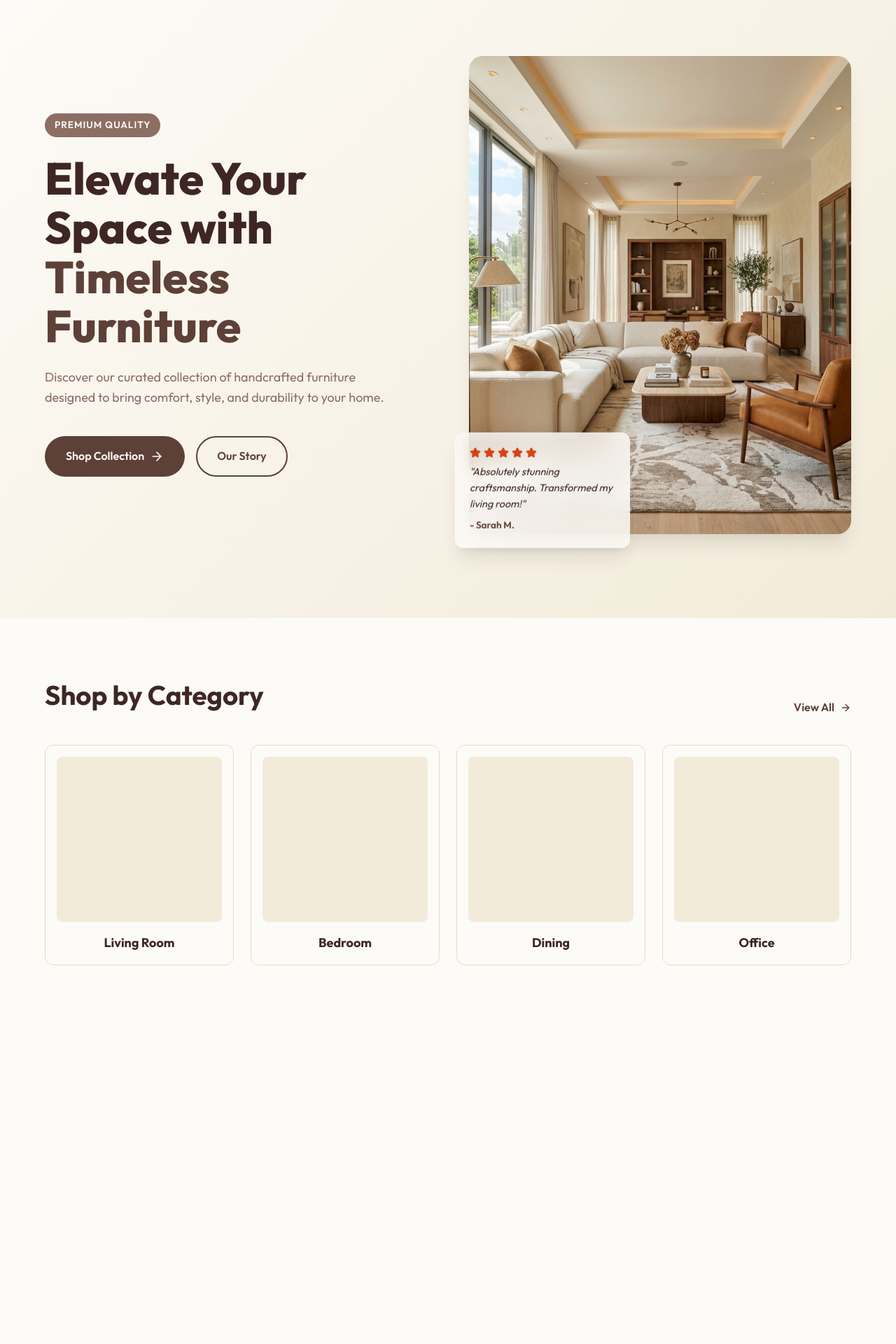
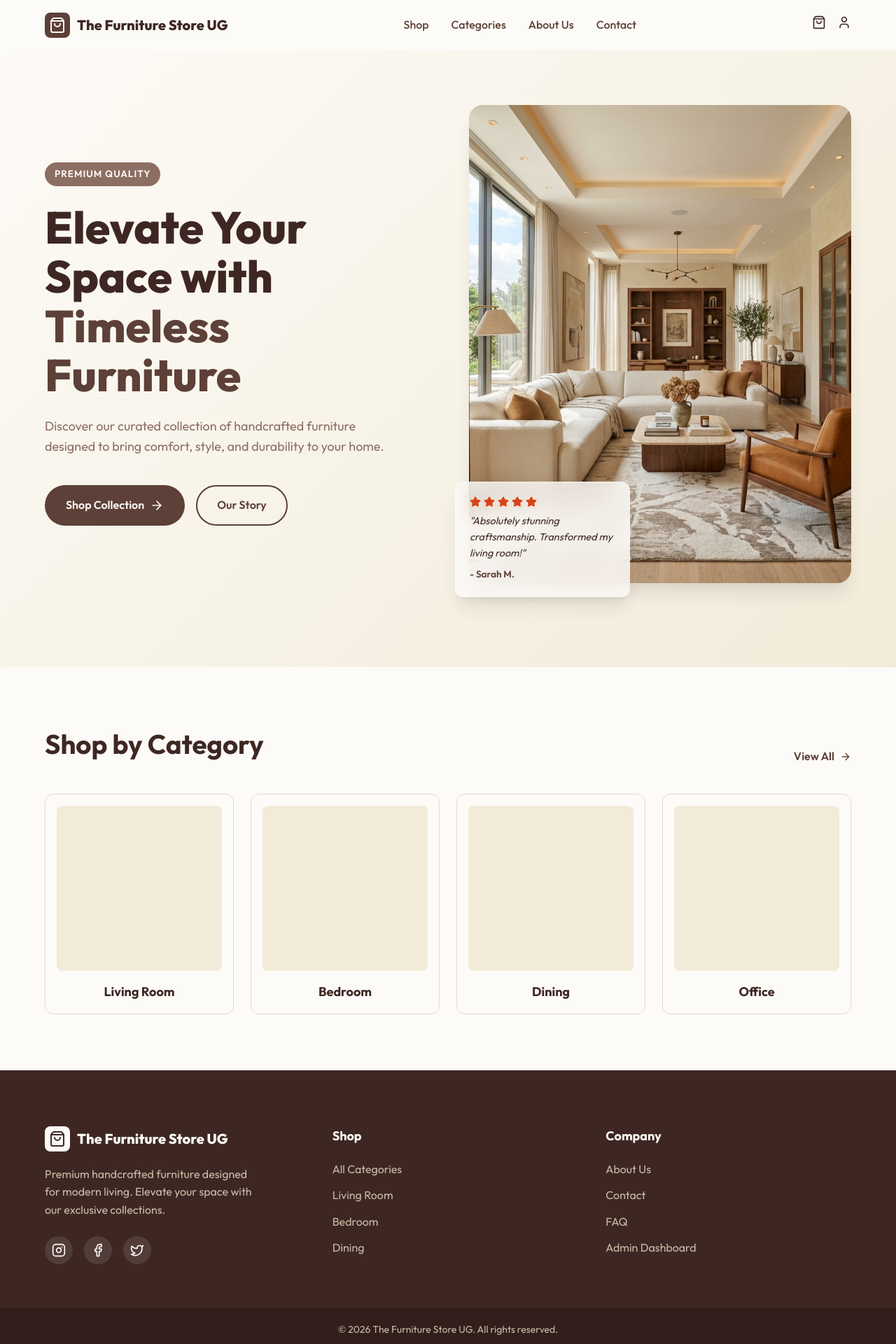
Before and after one commit to laptertechnologies-hue/thefurniturestoreug-website, a Next.js app: page / in a window 1280 px wide. Shown: the top 1920 px of the page at 70% size. Before the commit the page ends 1459 px from the top, so only its background shows below. Built offline with nearby package versions, Linux system fonts and the light colour scheme.

Commit message:
Add premium Navbar and Footer components

```diff
--- a/src/app/layout.tsx
+++ b/src/app/layout.tsx
@@ -1,5 +1,6 @@
 import type { Metadata } from "next";
 import { Outfit } from "next/font/google";
+import Navbar from "@/components/Navbar";
 import "./globals.css";
 
 const outfit = Outfit({ subsets: ["latin"], variable: "--font-outfit" });
@@ -9,6 +10,8 @@ export const metadata: Metadata = {
   description: "Premium Furniture for Your Home. Order online today.",
 };
 
+import Footer from "@/components/Footer";
+
 export default function RootLayout({
   children,
 }: Readonly<{
@@ -17,9 +20,9 @@ export default function RootLayout({
   return (
     <html lang="en">
       <body className={outfit.className}>
-        {/* We will add Navbar here */}
-        <main>{children}</main>
-        {/* We will add Footer here */}
+        <Navbar />
+        <main style={{ paddingTop: '70px', minHeight: 'calc(100vh - 70px)' }}>{children}</main>
+        <Footer />
       </body>
     </html>
   );
--- /dev/null
+++ b/src/components/Footer.css
@@ -0,0 +1,87 @@
+.footer {
+  background-color: var(--color-brown-dark);
+  color: var(--color-cream-dark);
+  padding-top: 80px;
+}
+
+.footer-container {
+  display: grid;
+  grid-template-columns: 1fr;
+  gap: 40px;
+  padding-bottom: 60px;
+}
+
+@media (min-width: 768px) {
+  .footer-container {
+    grid-template-columns: 1fr 2fr;
+  }
+}
+
+.footer-brand .logo {
+  color: var(--color-cream);
+  margin-bottom: 20px;
+}
+
+.footer-brand .logo-icon {
+  background-color: var(--color-cream);
+  color: var(--color-brown-dark);
+}
+
+.footer-description {
+  max-width: 300px;
+  margin-bottom: 24px;
+  color: #c7bca7;
+}
+
+.social-links {
+  display: flex;
+  gap: 16px;
+}
+
+.social-link {
+  color: var(--color-cream);
+  background: rgba(255, 255, 255, 0.1);
+  width: 40px;
+  height: 40px;
+  display: flex;
+  align-items: center;
+  justify-content: center;
+  border-radius: 50%;
+  transition: all var(--transition-fast);
+}
+
+.social-link:hover {
+  background: var(--color-accent);
+  transform: translateY(-2px);
+}
+
+.footer-links {
+  display: grid;
+  grid-template-columns: 1fr 1fr;
+  gap: 40px;
+}
+
+.link-group h3 {
+  color: var(--color-cream);
+  margin-bottom: 20px;
+  font-size: 1.125rem;
+}
+
+.link-group a {
+  display: block;
+  margin-bottom: 12px;
+  color: #c7bca7;
+  transition: color var(--transition-fast);
+}
+
+.link-group a:hover {
+  color: var(--color-cream);
+}
+
+.footer-bottom {
+  background-color: rgba(0, 0, 0, 0.2);
+  padding: 20px 0;
+  text-align: center;
+  font-size: 0.875rem;
+  color: #c7bca7;
+}
--- /dev/null
+++ b/src/components/Footer.tsx
@@ -0,0 +1,48 @@
+import Link from "next/link";
+import { ShoppingBag, Instagram, Facebook, Twitter } from "lucide-react";
+import "./Footer.css";
+
+export default function Footer() {
+  return (
+    <footer className="footer">
+      <div className="container footer-container">
+        <div className="footer-brand">
+          <Link href="/" className="logo">
+            <span className="logo-icon"><ShoppingBag size={24} /></span>
+            <span className="logo-text">The Furniture Store UG</span>
+          </Link>
+          <p className="footer-description">
+            Premium handcrafted furniture designed for modern living. Elevate your space with our exclusive collections.
+          </p>
+          <div className="social-links">
+            <a href="#" className="social-link"><Instagram size={20} /></a>
+            <a href="#" className="social-link"><Facebook size={20} /></a>
+            <a href="#" className="social-link"><Twitter size={20} /></a>
+          </div>
+        </div>
+
+        <div className="footer-links">
+          <div className="link-group">
+            <h3>Shop</h3>
+            <Link href="/categories">All Categories</Link>
+            <Link href="/category/living-room">Living Room</Link>
+            <Link href="/category/bedroom">Bedroom</Link>
+            <Link href="/category/dining">Dining</Link>
+          </div>
+          <div className="link-group">
+            <h3>Company</h3>
+            <Link href="/about">About Us</Link>
+            <Link href="/contact">Contact</Link>
+            <Link href="/faq">FAQ</Link>
+            <Link href="/admin">Admin Dashboard</Link>
+          </div>
+        </div>
+      </div>
+      <div className="footer-bottom">
+        <div className="container">
+          <p>&copy; {new Date().getFullYear()} The Furniture Store UG. All rights reserved.</p>
+        </div>
+      </div>
+    </footer>
+  );
+}
--- /dev/null
+++ b/src/components/Navbar.css
@@ -0,0 +1,125 @@
+/* Navbar Styles */
+.navbar {
+  position: fixed;
+  top: 0;
+  left: 0;
+  width: 100%;
+  z-index: 100;
+  border-bottom: 1px solid rgba(255, 255, 255, 0.2);
+  transition: all var(--transition-normal);
+}
+
+.nav-container {
+  display: flex;
+  justify-content: space-between;
+  align-items: center;
+  height: 70px;
+}
+
+.logo {
+  display: flex;
+  align-items: center;
+  gap: 10px;
+  font-weight: 800;
+  font-size: 1.25rem;
+  color: var(--color-brown-dark);
+}
+
+.logo-icon {
+  background: var(--color-brown);
+  color: var(--color-cream);
+  width: 36px;
+  height: 36px;
+  border-radius: var(--border-radius-sm);
+  display: flex;
+  align-items: center;
+  justify-content: center;
+}
+
+.desktop-nav {
+  display: none;
+  gap: 32px;
+}
+
+@media (min-width: 768px) {
+  .desktop-nav {
+    display: flex;
+  }
+}
+
+.nav-link {
+  font-weight: 500;
+  color: var(--color-brown);
+  position: relative;
+}
+
+.nav-link::after {
+  content: '';
+  position: absolute;
+  bottom: -4px;
+  left: 0;
+  width: 0;
+  height: 2px;
+  background-color: var(--color-accent);
+  transition: width var(--transition-fast);
+}
+
+.nav-link:hover::after {
+  width: 100%;
+}
+
+.nav-actions {
+  display: flex;
+  align-items: center;
+  gap: 16px;
+}
+
+.icon-btn {
+  color: var(--color-brown-dark);
+  transition: color var(--transition-fast), transform var(--transition-fast);
+}
+
+.icon-btn:hover {
+  color: var(--color-accent);
+  transform: translateY(-2px);
+}
+
+.mobile-toggle {
+  display: flex;
+  color: var(--color-brown-dark);
+}
+
+@media (min-width: 768px) {
+  .mobile-toggle {
+    display: none;
+  }
+}
+
+/* Mobile Nav Overlay */
+.mobile-nav {
+  position: absolute;
+  top: 70px;
+  left: 0;
+  width: 100%;
+  background: var(--color-cream);
+  padding: 20px;
+  display: flex;
+  flex-direction: column;
+  gap: 16px;
+  box-shadow: var(--shadow-md);
+  border-bottom: 1px solid var(--border-color);
+}
+
+.mobile-link {
+  font-size: 1.1rem;
+  font-weight: 500;
+  padding: 10px 0;
+  border-bottom: 1px solid var(--border-color);
+  color: var(--color-brown-dark);
+}
+
+.auth-link {
+  color: var(--color-accent);
+  font-weight: 700;
+  border-bottom: none;
+}
--- /dev/null
+++ b/src/components/Navbar.tsx
@@ -0,0 +1,53 @@
+"use client";
+import Link from "next/link";
+import { useState } from "react";
+import { ShoppingBag, Menu, X, User } from "lucide-react";
+import "./Navbar.css";
+
+export default function Navbar() {
+  const [isOpen, setIsOpen] = useState(false);
+
+  return (
+    <header className="navbar glass">
+      <div className="container nav-container">
+        <Link href="/" className="logo">
+          <span className="logo-icon"><ShoppingBag size={24} /></span>
+          <span className="logo-text">The Furniture Store UG</span>
+        </Link>
+
+        {/* Desktop Nav */}
+        <nav className="desktop-nav">
+          <Link href="/shop" className="nav-link">Shop</Link>
+          <Link href="/categories" className="nav-link">Categories</Link>
+          <Link href="/about" className="nav-link">About Us</Link>
+          <Link href="/contact" className="nav-link">Contact</Link>
+        </nav>
+
+        <div className="nav-actions">
+          <Link href="/cart" className="icon-btn">
+            <ShoppingBag size={20} />
+          </Link>
+          <Link href="/login" className="icon-btn">
+            <User size={20} />
+          </Link>
+
+          {/* Mobile Menu Toggle */}
+          <button className="mobile-toggle" onClick={() => setIsOpen(!isOpen)}>
+            {isOpen ? <X size={24} /> : <Menu size={24} />}
+          </button>
+        </div>
+      </div>
+
+      {/* Mobile Nav */}
+      {isOpen && (
+        <div className="mobile-nav animate-fade-in">
+          <Link href="/shop" className="mobile-link" onClick={() => setIsOpen(false)}>Shop</Link>
+          <Link href="/categories" className="mobile-link" onClick={() => setIsOpen(false)}>Categories</Link>
+          <Link href="/about" className="mobile-link" onClick={() => setIsOpen(false)}>About Us</Link>
+          <Link href="/contact" className="mobile-link" onClick={() => setIsOpen(false)}>Contact</Link>
+          <Link href="/login" className="mobile-link auth-link" onClick={() => setIsOpen(false)}>Login / Register</Link>
+        </div>
+      )}
+    </header>
+  );
+}
```
